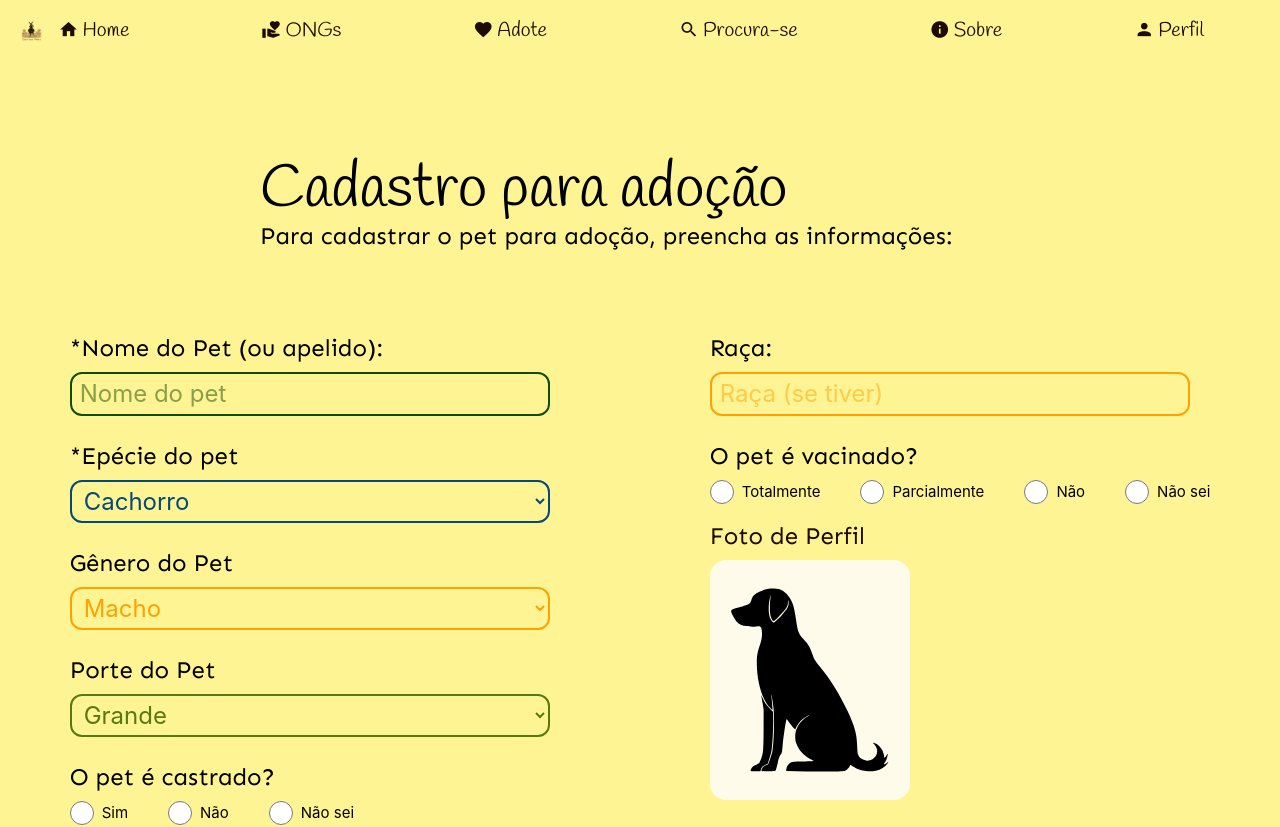
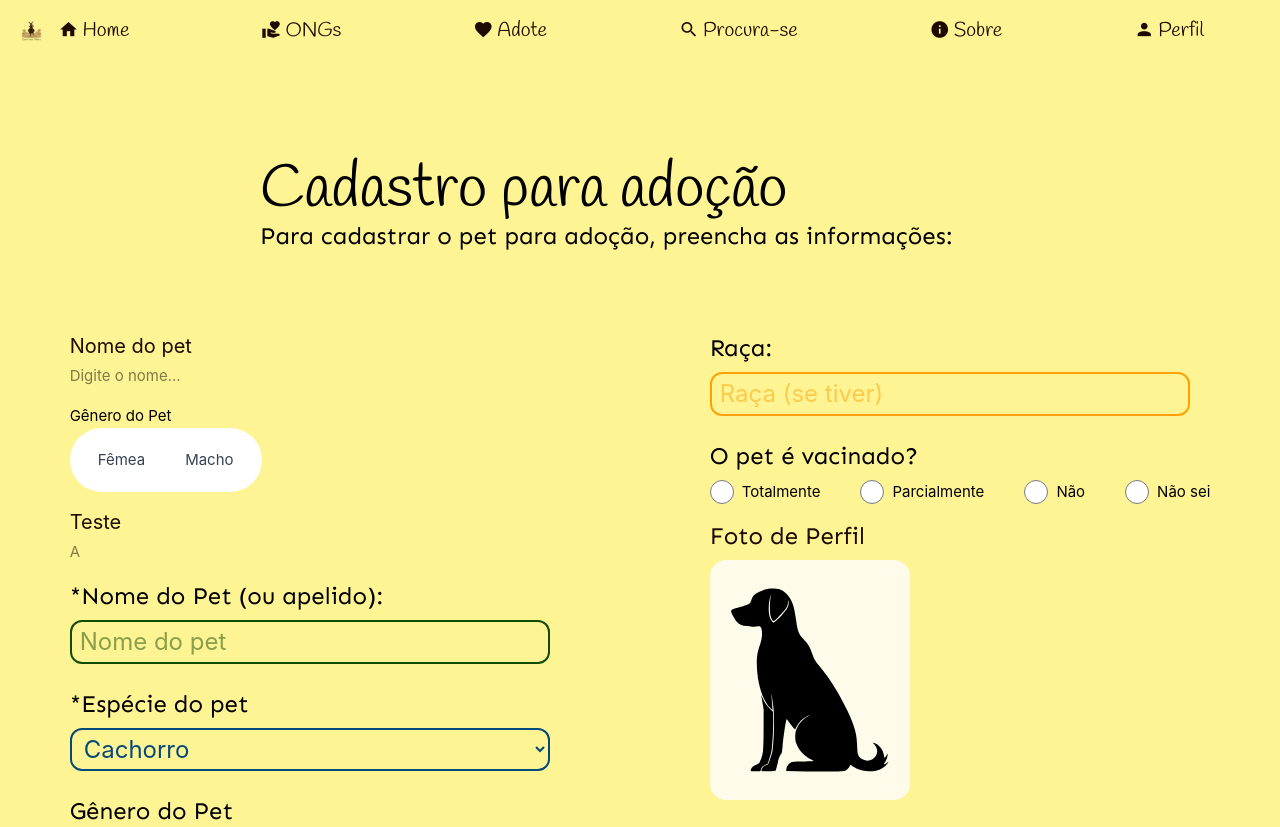
Before and after one commit to CaritasPets/Front-End, a Vue app: page /adote/register in a window 1280 px wide. Shown: the top 827 px of the page. Built offline with nearby package versions, Linux system fonts and the light colour scheme.

Commit message:
FEAT: Construction of components in progress #99

```diff
--- /dev/null
+++ b/src/components/FormsComponents/BaseInput.vue
@@ -0,0 +1,29 @@
+<script setup>
+import { useBaseInputStore } from '@/stores/BaseInputStore'
+
+const props = defineProps({
+  name: {
+    type: String,
+    required: true
+  }
+})
+
+const inputStore = useBaseInputStore()
+</script>
+<template>
+  <div class="flex flex-col">
+    <label
+      v-if="inputStore.campos[props.name]?.label"
+      class="text-xl md: text-[#1E0B00] mb-1"
+      :for="props.name"
+    >
+      {{ inputStore.campos[props.name].label }}
+    </label>
+    <input
+      :id="props.name"
+      v-model="inputStore.campos[props.name].value"
+      :type="inputStore.campos[props.name].type"
+      :placeholder="inputStore.campos[props.name].placeholder"
+    >
+  </div>
+</template>
--- a/src/components/PetRegister/PetForm.vue
+++ b/src/components/FormsComponents/PetForm.vue
@@ -1,6 +1,8 @@
 <script setup>
 import { ref } from 'vue'
 import { useRacaStore } from '../../stores/RacaStore'
+import BaseInput from './BaseInput.vue'
+import ToggleComponent from './RadioInput.vue'
 const racaStore = useRacaStore()
 
 const file = ref(null)
@@ -39,6 +41,15 @@ function onFileChange(event) {
     <div class="flex gap-40">
       <ul class="flex flex-col gap-4">
         <li>
+          <BaseInput name="input1"/>
+        </li>
+        <li>
+          <ToggleComponent name="radio1"/>
+        </li>
+        <li>
+          <BaseInput name="input2"/>
+        </li>
+        <li>
           <p class="text-2xl font-[Sen]">*Nome do Pet (ou apelido):</p>
           <input
             class="text-2xl text-[#104C00] py-1 px-2 my-2 border-2 rounded-xl w-120"
@@ -48,7 +59,7 @@ function onFileChange(event) {
           />
         </li>
         <li>
-          <p class="text-2xl font-[Sen]">*Epécie do pet</p>
+          <p class="text-2xl font-[Sen]">*Espécie do pet</p>
           <select
             v-model="pet.especie"
             class="text-2xl text-[#03497B] py-1 px-2 my-2 border-2 rounded-xl w-120 bg-[#FFF493] cursor-pointer"
--- /dev/null
+++ b/src/components/FormsComponents/PictureInput.vue
@@ -0,0 +1,44 @@
+<script setup>
+
+</script>
+<template>
+<li class="flex flex-col w-[100%]">
+  <p class="text-2xl text-[#1E0B00] font-[Sen]">Foto de Perfil</p>
+  <input id="fileInput" class="hidden" type="file" @change="onFileChange" />
+  <label for="fileInput" class="w-50 h-60 my-2 cursor-pointer">
+    <img
+      v-if="file"
+      class="w-full h-full rounded-2xl hover:opacity-50 transition-all duration-500"
+      :src="previewUrl"
+      alt="foto-selecionada"
+    />
+    <img
+      v-else
+      class="w-full h-full rounded-2xl bg-amber-50 hover:opacity-50 transition-all duration-500"
+      src="/pet_default.svg"
+      alt=""
+    />
+  </label>
+</li>
+</template>
+
+
+
+<li class="flex flex-col w-[100%]">
+          <p class="text-2xl text-[#1E0B00] font-[Sen]">Foto de Perfil</p>
+          <input id="fileInput" class="hidden" type="file" @change="onFileChange" />
+          <label for="fileInput" class="w-50 h-60 my-2 cursor-pointer">
+            <img
+              v-if="file"
+              class="w-full h-full rounded-2xl hover:opacity-50 transition-all duration-500"
+              :src="previewUrl"
+              alt="foto-selecionada"
+            />
+            <img
+              v-else
+              class="w-full h-full rounded-2xl bg-amber-50 hover:opacity-50 transition-all duration-500"
+              src="/pet_default.svg"
+              alt=""
+            />
+          </label>
+        </li>
--- /dev/null
+++ b/src/components/FormsComponents/RadioInput.vue
@@ -0,0 +1,45 @@
+<script setup>
+import { useBaseInputStore } from '@/stores/BaseInputStore'
+
+const props = defineProps({
+  name: {
+    type: String,
+    required: true
+  }
+})
+
+const inputStore = useBaseInputStore()
+</script>
+<template>
+  <div class="flex flex-col">
+    <label class="">
+      {{ inputStore.campos[props.name].label }}
+    </label>
+    <div class="flex overflow-hidden rounded-full bg-white p-2 w-fit">
+      <label
+        v-for="opt in inputStore.campos[props.name].options"
+        :key="opt.value"
+        class="cursor-pointer rounded-full px-4 py-2 m-1 text-center transition-colors duration-200"
+        :class="[
+          inputStore.campos[props.name].value === opt.value
+            ? 'text-white'
+            : 'text-gray-700 hover:bg-gray-100'
+        ]"
+        :style="[
+          inputStore.campos[props.name].value === opt.value
+            ? `background: ${inputStore.campos[props.name].background}`
+            : `background: white`
+        ]"
+      >
+        <input
+          type="radio"
+          class="hidden"
+          :name="props.name"
+          :value="opt.value"
+          v-model="inputStore.campos[props.name].value"
+        />
+        {{ opt.text }}
+      </label>
+    </div>
+  </div>
+</template>
--- /dev/null
+++ b/src/stores/BaseInputStore.js
@@ -0,0 +1,30 @@
+import { defineStore } from 'pinia'
+import { ref } from 'vue'
+
+export const useBaseInputStore = defineStore('baseInputStore', () => {
+  const campos = ref({
+    input1: {
+      type: 'text',
+      label: 'Nome do pet',
+      placeholder: 'Digite o nome...',
+      value: ''
+    },
+    input2: {
+      type: 'text',
+      label: 'Teste',
+      placeholder: 'A',
+      value: ''
+    },
+    radio1: {
+      background: '#40A9F4',
+      type: 'radio',
+      label: 'Gênero do Pet',
+      options: [
+        { value: 'fêmea', text: 'Fêmea' },
+        { value: 'macho', text: 'Macho' }
+      ],
+    }
+  })
+
+  return { campos }
+})
--- a/src/views/CadastroPage.vue
+++ b/src/views/CadastroPage.vue
@@ -1,5 +1,5 @@
 <script setup>
-import FormCadastro from '../components/FormCadastro.vue'
+import FormCadastro from '../components/FormsComponents/FormCadastro.vue'
 
 </script>
 <template>
--- a/src/views/CadastroPerdido.vue
+++ b/src/views/CadastroPerdido.vue
@@ -1,5 +1,5 @@
 <script setup>
-import PerdidoForm from '@/components/PerdidoForm.vue';
+import PerdidoForm from '@/components/FormsComponents/PerdidoForm.vue';
 </script>
 <template>
   <section class="bg-[#FFF493] pt-20 px-10">
--- a/src/views/PetRegisterPage.vue
+++ b/src/views/PetRegisterPage.vue
@@ -1,5 +1,5 @@
 <script setup>
-import PetForm from '../components/PetRegister/PetForm.vue';
+import PetForm from '../components/FormsComponents/PetForm.vue';
 </script>
 <template>
     <section class="flex flex-col gap-20 bg-[#FFF493] py-40">
```
Also changed, not shown: src/components/FormsComponents/FormCadastro.vue (renamed from src/components/FormCadastro.vue), src/components/FormsComponents/PerdidoForm.vue (renamed from src/components/PerdidoForm.vue).
